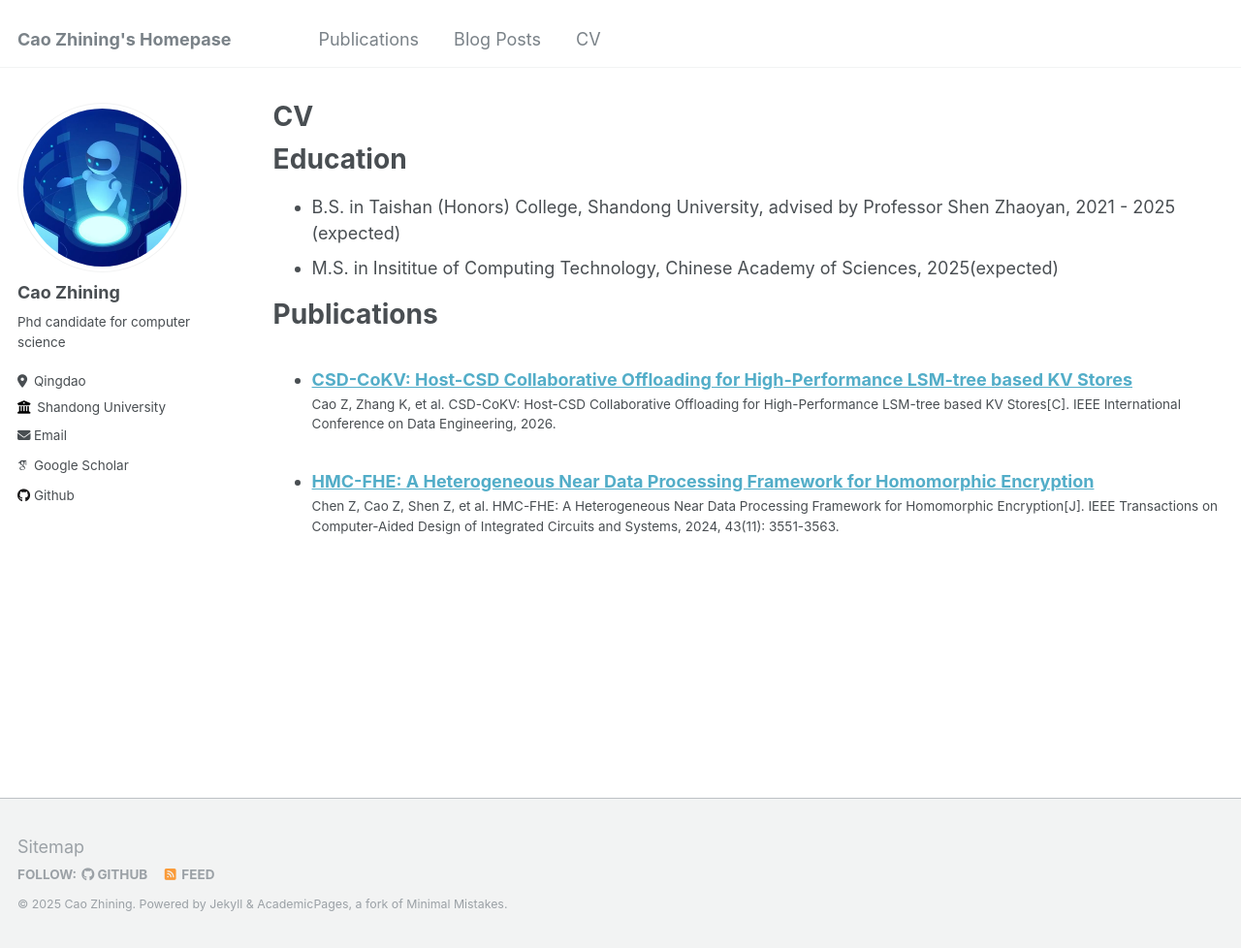
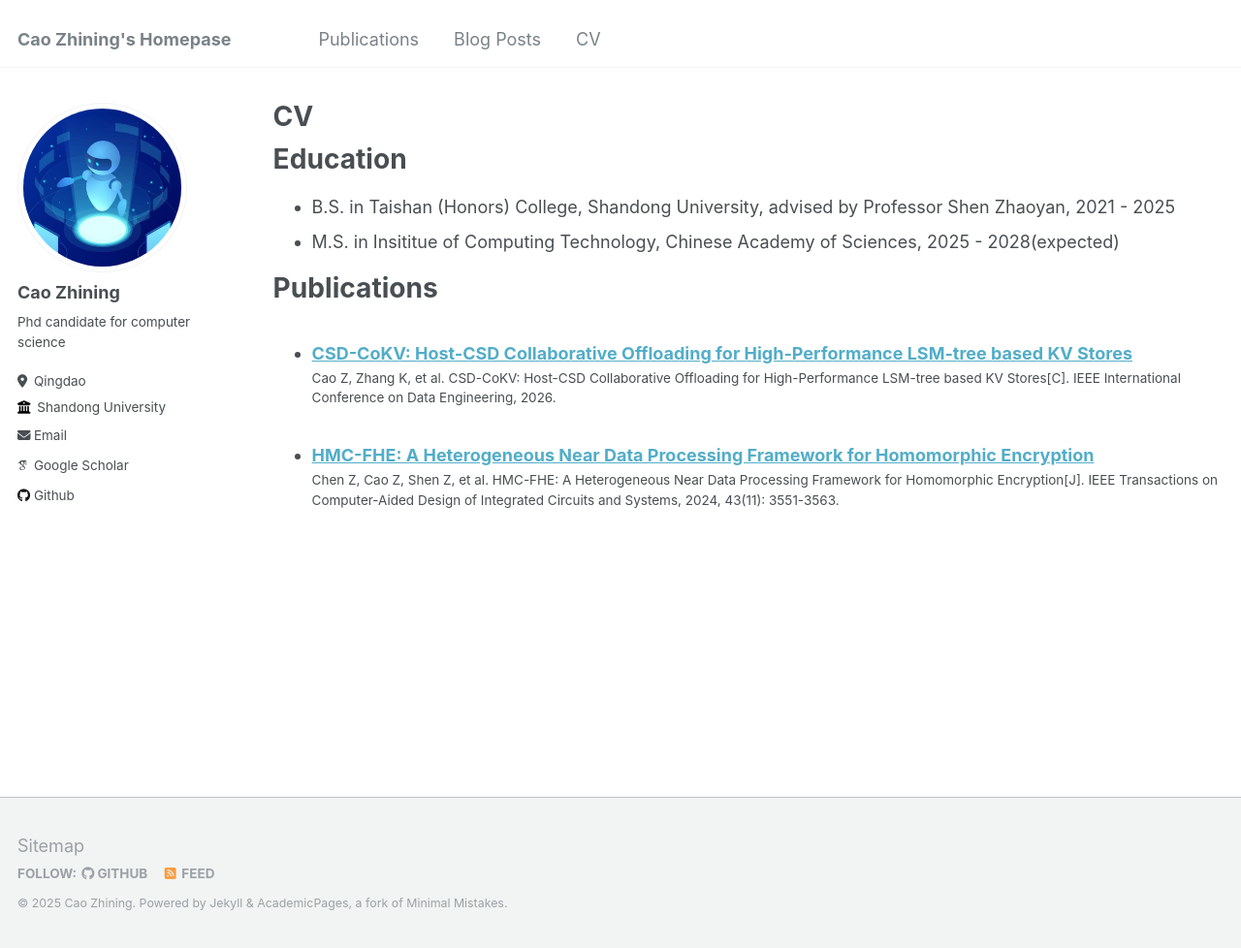
Before and after one commit to caozhining/caozhining.github.io, a Jekyll site: the page built from _pages/cv.md, in a window 1280 px wide and 978 px high. Shown: the whole window at 97% size. Built offline with Jekyll 4.4.1, drawn with Linux system fonts in a browser that asks for light colours; some web fonts are replaced.

Commit message:
Update cv.md

```diff
--- a/_pages/cv.md
+++ b/_pages/cv.md
@@ -11,8 +11,8 @@
 
 Education
 ======
-* B.S. in Taishan (Honors) College, Shandong University, advised by Professor Shen Zhaoyan, 2021 - 2025 (expected)
-* M.S. in Insititue of Computing Technology, Chinese Academy of Sciences, 2025(expected)
+* B.S. in Taishan (Honors) College, Shandong University, advised by Professor Shen Zhaoyan, 2021 - 2025
+* M.S. in Insititue of Computing Technology, Chinese Academy of Sciences, 2025 - 2028(expected)
 
 <!-- Hoboy
 ======
```
